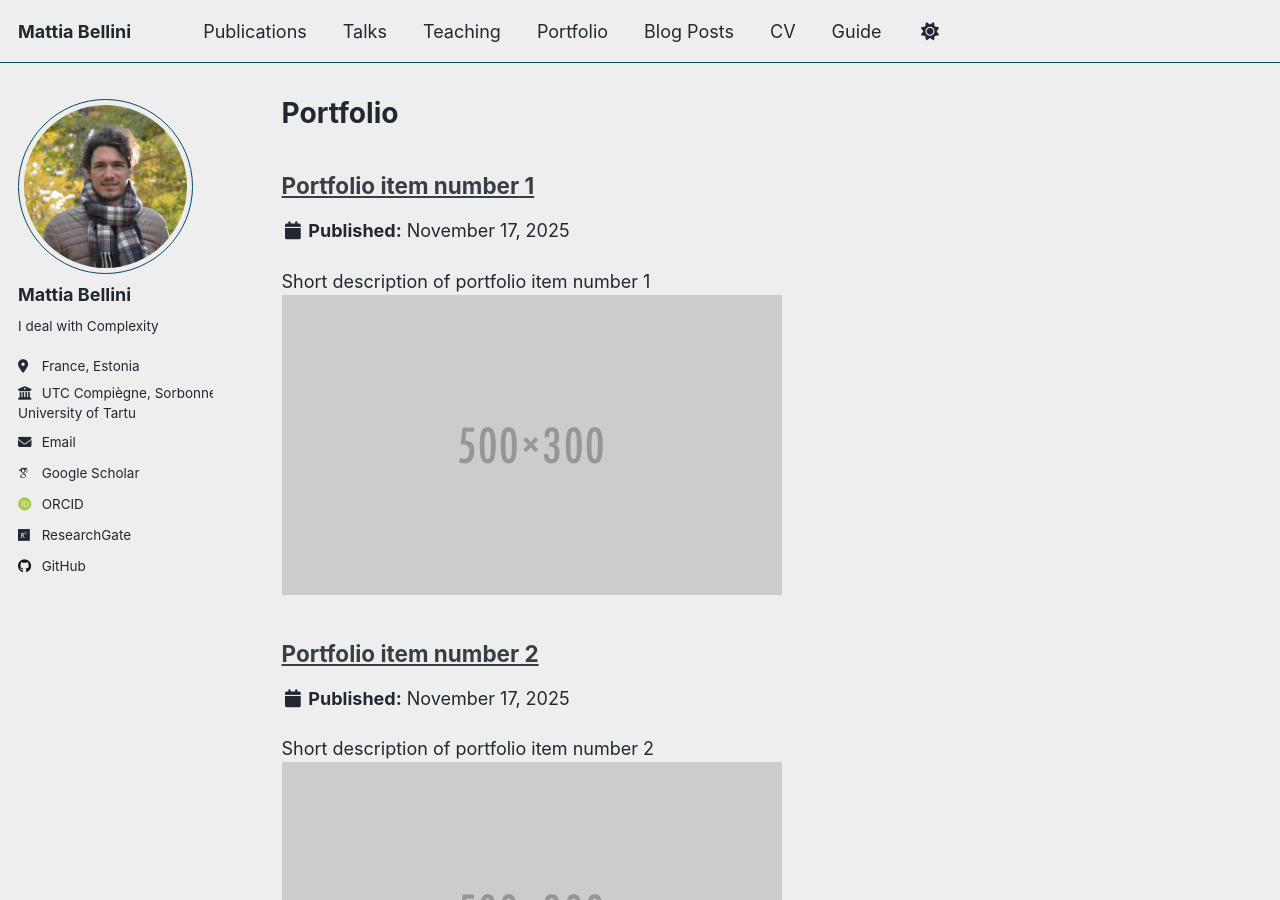
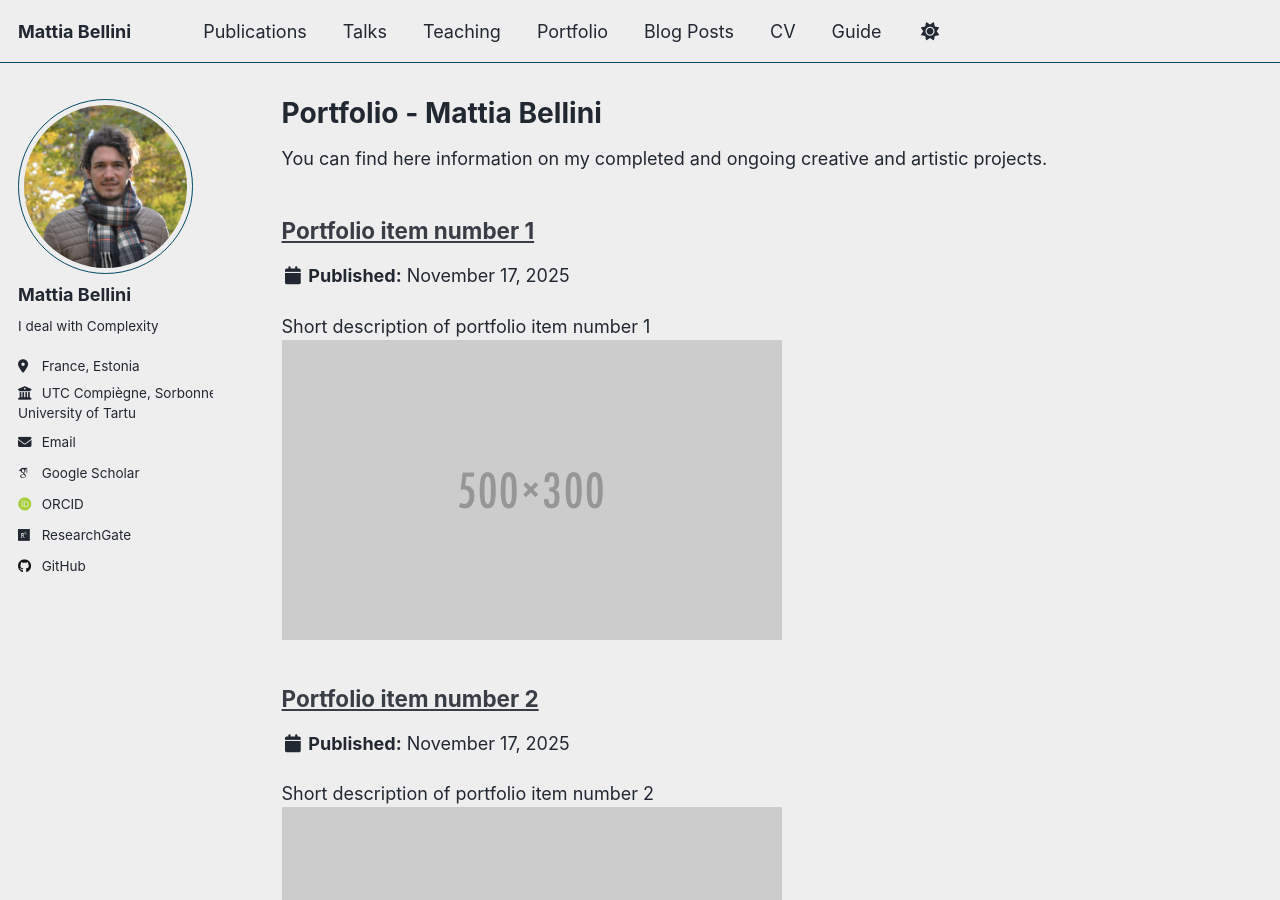
Before and after one commit to bellinitia/website, a Jekyll site: the page built from _pages/portfolio.html, in a window 1280 px wide and 900 px high. Built offline with Jekyll 4.4.1, drawn with Linux system fonts in a browser that asks for light colours; some web fonts are replaced; a script that is not in the unit is left out.

Commit message:
several SEO improvements

```diff
--- a/_config.yml
+++ b/_config.yml
@@ -312,6 +312,7 @@ plugins:
   - jekyll-paginate
   - jekyll-sitemap
   - jekyll-redirect-from
+  - jekyll-seo-tag
   - jemoji
 
 # Mimic GitHub Pages with --safe
@@ -321,6 +322,7 @@ whitelist:
   - jekyll-paginate
   - jekyll-sitemap
   - jekyll-redirect-from
+  - jekyll-seo-tag
   - jemoji
 
 
--- a/_includes/head.html
+++ b/_includes/head.html
@@ -3,6 +3,63 @@
 <meta charset="utf-8">
 
 {% include seo.html %}
+
+{% comment %}
+Global HTML <title> override for better SEO,
+while keeping page.title clean for Zotero and schema.
+{% endcomment %}
+
+{% assign page_type = nil %}
+
+{%- comment -%}
+Detect type and display label for publications
+{%- endcomment -%}
+{% if page.collection == 'publications' %}
+  {% if page.extra == 'thesis' %}
+    {% assign page_type = 'Thesis' %}
+  {% elsif page.extra == 'chapter' %}
+    {% assign page_type = 'Book Chapter' %}
+  {% elsif page.category == 'books' %}
+    {% assign page_type = 'Book' %}
+  {% elsif page.category == 'journal' %}
+    {% assign page_type = 'Journal Article' %}
+  {% elsif page.category == 'conference' %}
+    {% assign page_type = 'Conference Paper' %}
+  {% elsif page.category == 'other' %}
+    {% assign page_type = 'Preprint' %}
+  {% endif %}
+{% endif %}
+
+{%- comment -%}
+Build the SEO title string based on collection
+{%- endcomment -%}
+{% capture computed_title %}
+  {% if page.collection == 'publications' %}
+    {{ page.title }}{% if page_type %} - {{ page_type }}{% endif %} - Mattia Bellini
+
+  {% elsif page.collection == 'talks' %}
+    {{ page.title }}{% if page.venue %} - {{ page.venue }}{% endif %} - Mattia Bellini
+
+  {% elsif page.collection == 'portfolio' %}
+    {{ page.title }} - Mattia Bellini
+
+  {% elsif page.collection == 'teaching' %}
+    {{ page.title }}{% if page.university %} - {{ page.university }}{% endif %} - Mattia Bellini
+
+  {% else %}
+    {%- comment -%}
+    Fallback for other pages: keep it simple, or include site title
+    {%- endcomment -%}
+    {% if page.title %}
+      {{ page.title }} - Mattia Bellini
+    {% else %}
+      {{ site.title }}{% if site.title and site.tagline %} - {{ site.tagline }}{% endif %}
+    {% endif %}
+  {% endif %}
+{% endcapture %}
+
+<title>{{ computed_title | strip }}</title>
+
 
 <link href="{% if site.atom_feed.path %}{{ site.atom_feed.path }}{% else %}{{ base_path }}/feed.xml{% endif %}" type="application/atom+xml" rel="alternate" title="{{ site.title }} Feed">
 
--- a/_pages/portfolio.html
+++ b/_pages/portfolio.html
@@ -1,9 +1,14 @@
 ---
 layout: archive
-title: "Portfolio"
+title: "Portfolio - Mattia Bellini"
 permalink: /portfolio/
 author_profile: true
 ---
+
+<p>
+  You can find here information on my completed and ongoing creative and artistic projects.
+</p>
+
 
 {% include base_path %}
 
--- a/_pages/publications.html
+++ b/_pages/publications.html
@@ -1,9 +1,12 @@
 ---
 layout: archive
-title: "Publications"
+title: "Publications - Mattia Bellini"
 permalink: /publications/
 author_profile: true
 ---
+<p>
+  You can find here my piblications on video games, narratives, complexity, and related fields.
+</p>
 
 {% if site.author.googlescholar %}
   <div class="wordwrap">You can also find my articles on <a href="{{site.author.googlescholar}}">my Google Scholar profile</a>.</div>
--- a/_pages/talks.html
+++ b/_pages/talks.html
@@ -1,9 +1,13 @@
 ---
 layout: archive
-title: "Talks and presentations"
+title: "Talks and presentations - Mattia Bellini"
 permalink: /talks/
 author_profile: true
 ---
+
+<p>
+  You can find here my talks and presentations.
+</p>
 
 {% if site.talkmap_link == true %}
 
```
